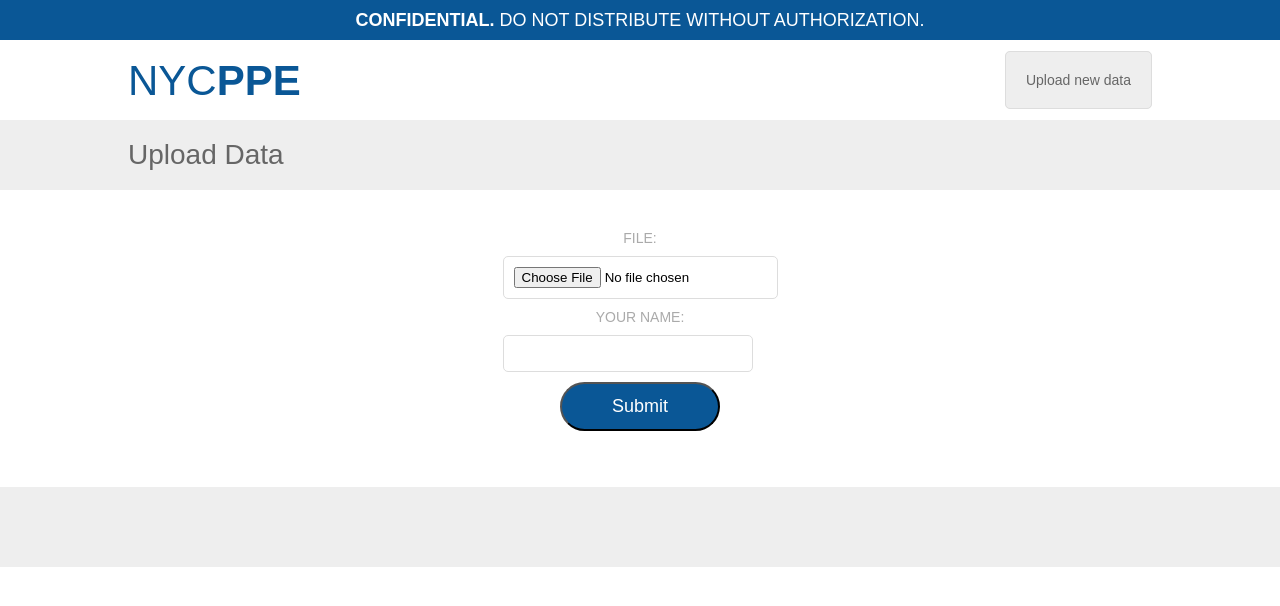
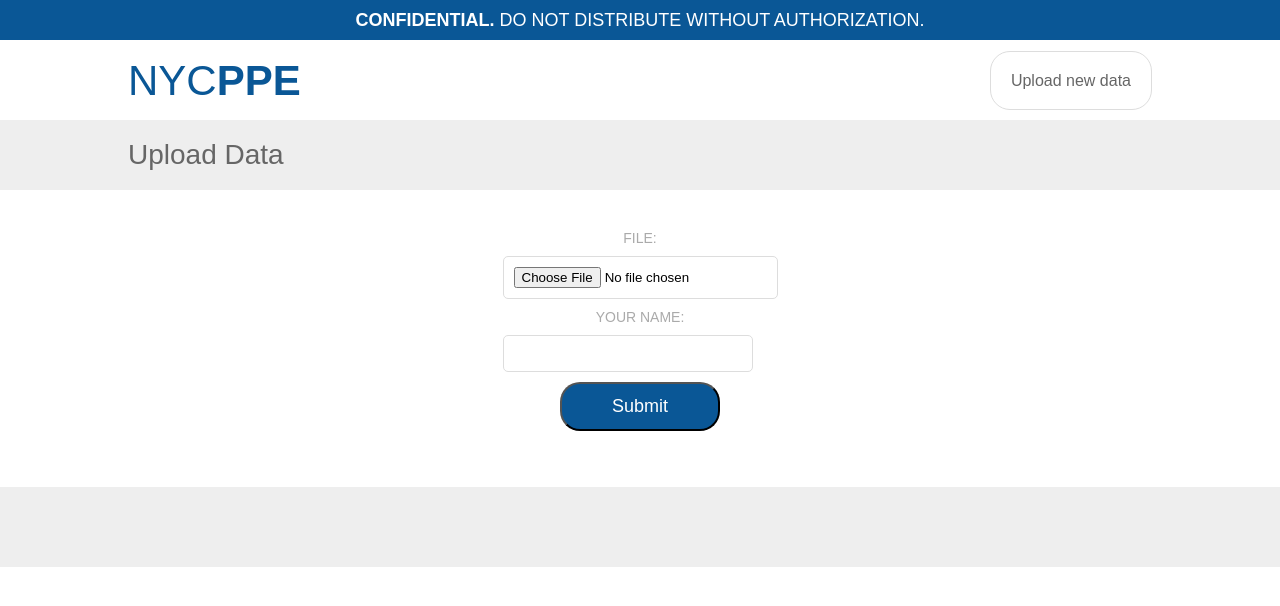
Before and after one commit to RTCovid/nyc-ppe, a Django app: page /upload/ in a window 1280 px wide. Shown: the top 606 px of the page. Run offline with Django 3.2, Linux system fonts and the light colour scheme; parts of the project's set-up code (start-up, migrations or seed data) failed here and were passed over.

Commit message:
Css tweaks

```diff
--- a/nyc_data/ppe/static/style.css
+++ b/nyc_data/ppe/static/style.css
@@ -62,9 +62,9 @@ section.container {
 
 .upload-btn {
     border: 1px solid #ddd;
-    border-radius: 5px;
-    background: #EEEEEE;
-    font-size: 14px;
+    border-radius: 20px;
+    background: #fff;
+    font-size: 16px;
     text-decoration: none;
     color: rgb(102, 102, 102);
     padding: 20px;
@@ -235,7 +235,7 @@ td:last-child {
     font-weight: 300;
     color: #fff;
     text-align: center;
-    border-radius: 50px;
+    border-radius: 20px;
     transition: all 0.2s cubic-bezier(0.2, 0.91, 0.85, 0.96) 0s;
 }
 
--- a/nyc_data/ppe/templates/dashboard.html
+++ b/nyc_data/ppe/templates/dashboard.html
@@ -21,10 +21,10 @@
 {% block footer %}
 <dl>
     <dt>Demand</dt>
-    <dd>A proxy for future demand, calculated by considering the previous 7 days deliveries to hospitals,
-        extrapolated using the IMHE model to project future hospitalizations.</dd>
+    <dd>A proxy for future demand, calculated by considering the previous 7 day's deliveries to hospitals,
+        extrapolated with the IMHE Covid-19 model for NYC to project future demand.</dd>
     <dt>Supply</dt>
-    <dd>The sum of inventory, purchasing (sell), and manufacturing (make) efforts.</dd>
+    <dd>The sum of inventory, purchasing (Ordered), and manufacturing (Made) efforts.</dd>
     <dt>Balance</dt>
     <dd>The supply deficit or surplus compared to demand, both numerically and as a percentage.</dd>
     <dt>Inventory</dt>
```
